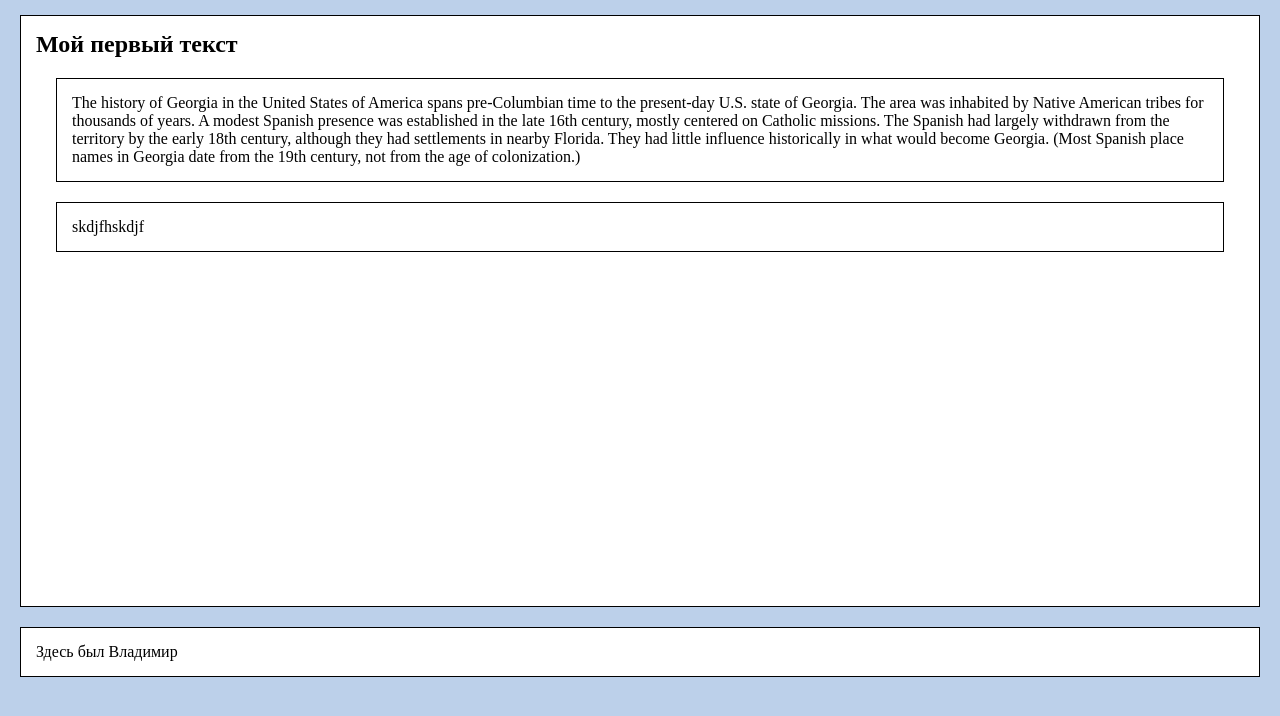
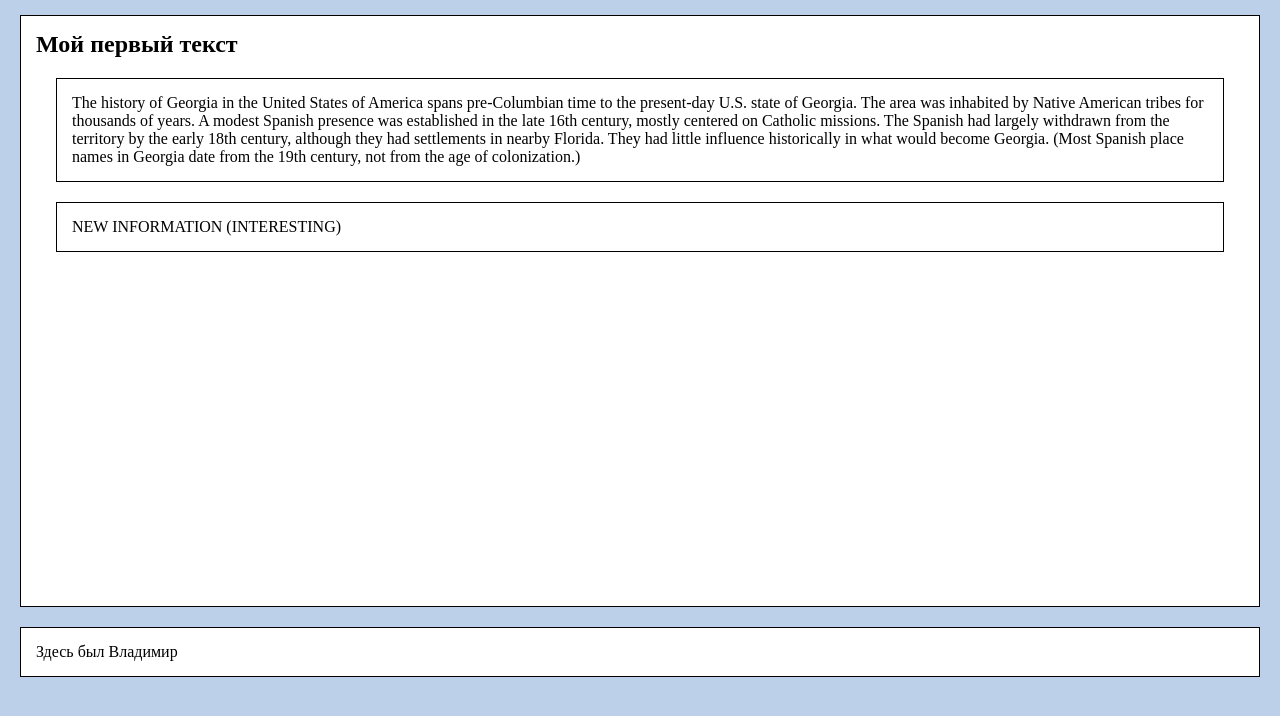
Before and after one commit to Sarvagon86/WebLesson1, a plain HTML site: page index.html in a window 1280 px wide. Shown: the part 94-810 px from the top of the page. Drawn offline with Linux system fonts and the light colour scheme.

Commit message:
Minor Changes

```diff
--- a/index.html
+++ b/index.html
@@ -12,7 +12,7 @@
             The history of Georgia in the United States of America spans pre-Columbian time to the present-day U.S. state of Georgia. The area was inhabited by Native American tribes for thousands of years. A modest Spanish presence was established in the late 16th century, mostly centered on Catholic missions. The Spanish had largely withdrawn from the territory by the early 18th century, although they had settlements in nearby Florida. They had little influence historically in what would become Georgia. (Most Spanish place names in Georgia date from the 19th century, not from the age of colonization.)
         </div>
         <div>
-            skdjfhskdjf
+            NEW INFORMATION (INTERESTING)
         </div>
     </div>
     <div>Здесь был Владимир</div>
```
